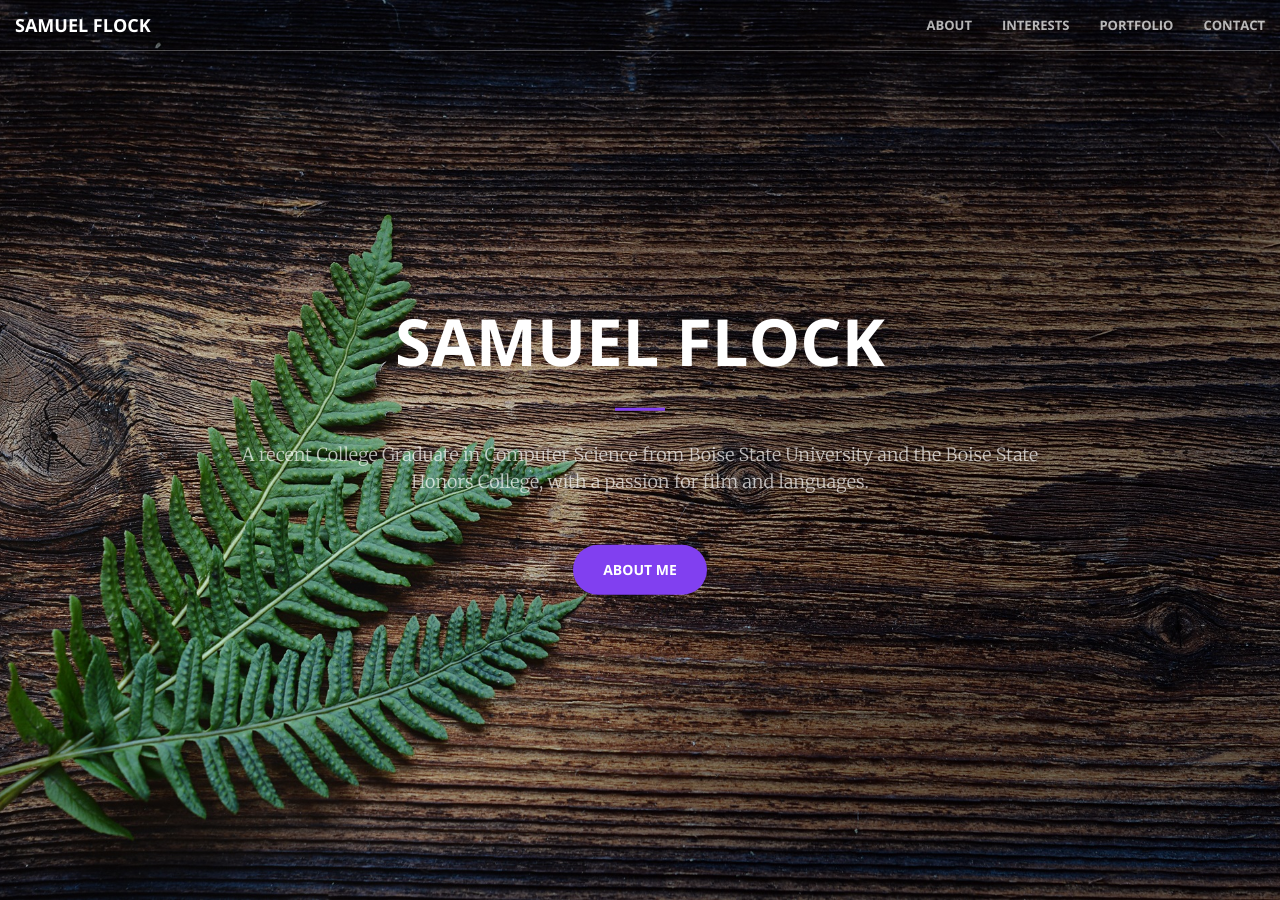
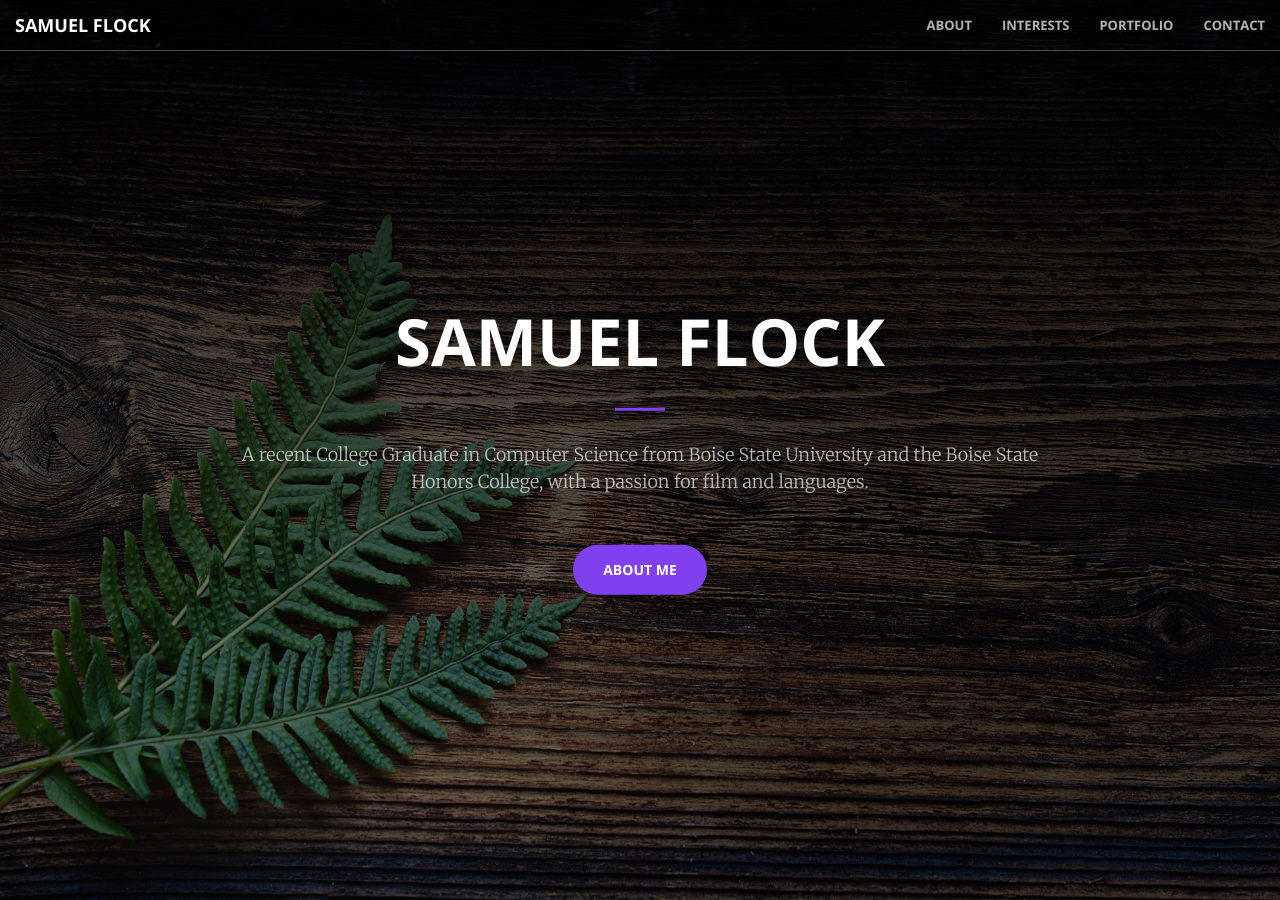
Before and after one commit to samuelflock/samuelflock.github.io, a Jekyll site: the page built from index.md, in a window 1280 px wide and 900 px high. Built offline with Jekyll 4.4.1, drawn with Linux system fonts in a browser that asks for light colours.

Commit message:
Fixing Links and Gradient

```diff
--- a/_includes/contact.html
+++ b/_includes/contact.html
@@ -6,9 +6,9 @@
                 <hr class="primary">
             </div>
         <div class="col-lg-2 col-lg-offset-2 text-center">
-            <a href="https://linkedin.com/{{ site.samuel-f-154a05199 }}">
+            <a href="https://www.linkedin.com/in/samuel-f-154a05199/">
                 <i class="fa fa-linkedin-square fa-3x wow bounceIn" data-wow-delay=".1s"></i>
-                <p>{{ site.samuel-f-154a05199 }}</p>
+                <p>Linked In</p>
             </a>
         </div>
         <!--
@@ -20,9 +20,9 @@
         </div>
         -->
         <div class="col-lg-2 col-lg-offset-1 text-center">
-            <a href="https://github.com/{{ site.samuelflock }}">
+            <a href="https://github.com/samuelflock">
             <i class="fa fa-github fa-3x wow bounceIn" data-wow-delay=".1s"></i>
-                <p>{{ site.samuelflock }}</p>
+                <p>Github</p>
             </a>
         </div>
 
--- a/_sass/_base.scss
+++ b/_sass/_base.scss
@@ -155,7 +155,7 @@ header {
     min-height: auto;
     @include background-cover;
     background-position: center;
-    background-image: url('../img/WoodBackground3.jpg'), linear-gradient(rgba(black, 0.5), rgba(black, 0.5));
+    background-image: linear-gradient(rgba(0,0,0,0.8), rgba(0,0,0,0.3)), url('../img/WoodBackground3.jpg');
     text-align: center;
     color: white;
     .header-content {
```
